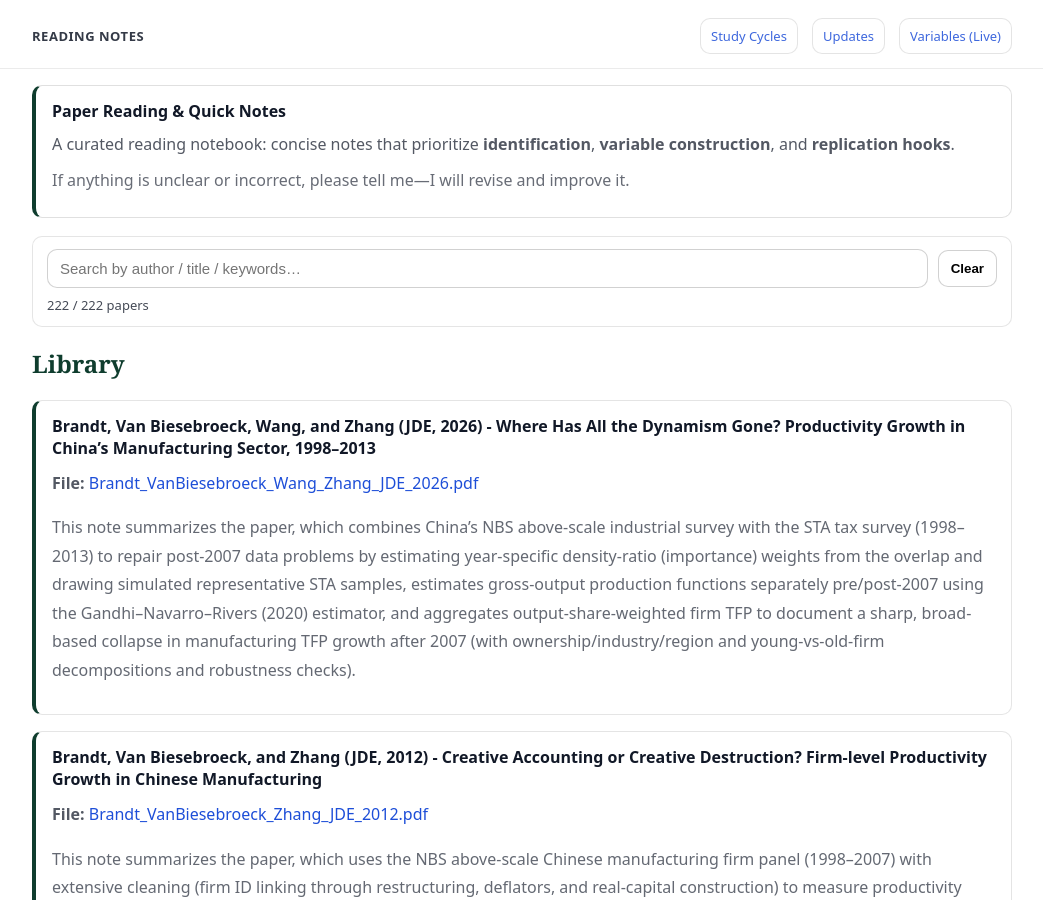
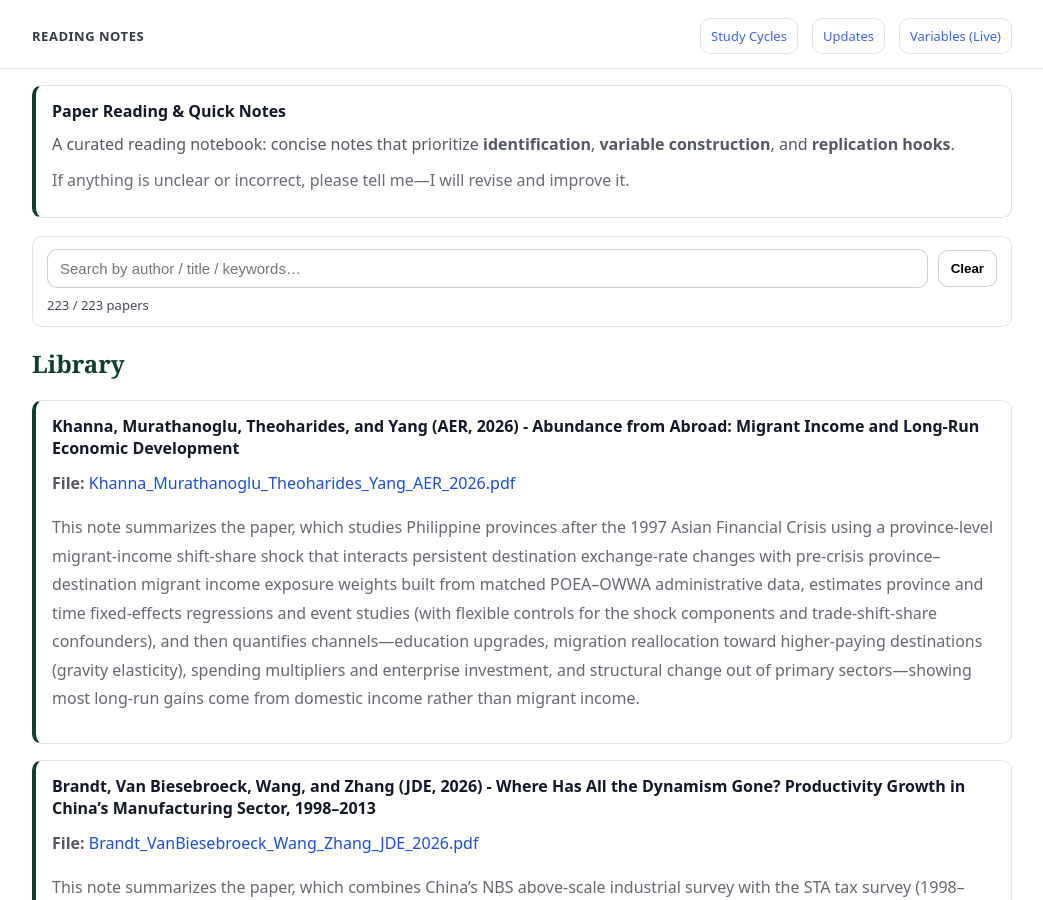
Before and after one commit to yaxinzn/study-archive, a Jekyll site: the page built from reading/index.md, in a window 1280 px wide and 900 px high. Shown: the whole window, without its empty margins (118-1161 px from the left). Built offline with Jekyll 4.4.1, drawn with Linux system fonts in a browser that asks for light colours.

Commit message:
Reading: add/update Khanna_Murathanoglu_Theoharides_Yang_AER_2026.pdf

```diff
--- a/_data/reading.yml
+++ b/_data/reading.yml
@@ -1,3 +1,7 @@
+- title: "Khanna, Murathanoglu, Theoharides, and Yang (AER, 2026) - Abundance from Abroad: Migrant Income and Long-Run Economic Development"
+  file: "Khanna_Murathanoglu_Theoharides_Yang_AER_2026.pdf"
+  desc: "This note summarizes the paper, which studies Philippine provinces after the 1997 Asian Financial Crisis using a province-level migrant-income shift-share shock that interacts persistent destination exchange-rate changes with pre-crisis province–destination migrant income exposure weights built from matched POEA–OWWA administrative data, estimates province and time fixed-effects regressions and event studies (with flexible controls for the shock components and trade-shift-share confounders), and then quantifies channels—education upgrades, migration reallocation toward higher-paying destinations (gravity elasticity), spending multipliers and enterprise investment, and structural change out of primary sectors—showing most long-run gains come from domestic income rather than migrant income."
+
 - title: "Brandt, Van Biesebroeck, Wang, and Zhang (JDE, 2026) - Where Has All the Dynamism Gone? Productivity Growth in China’s Manufacturing Sector, 1998–2013"
   file: "Brandt_VanBiesebroeck_Wang_Zhang_JDE_2026.pdf"
   desc: "This note summarizes the paper, which combines China’s NBS above-scale industrial survey with the STA tax survey (1998–2013) to repair post-2007 data problems by estimating year-specific density-ratio (importance) weights from the overlap and drawing simulated representative STA samples, estimates gross-output production functions separately pre/post-2007 using the Gandhi–Navarro–Rivers (2020) estimator, and aggregates output-share-weighted firm TFP to document a sharp, broad-based collapse in manufacturing TFP growth after 2007 (with ownership/industry/region and young-vs-old-firm decompositions and robustness checks)."
```
Also changed, not shown: 1 other file.
